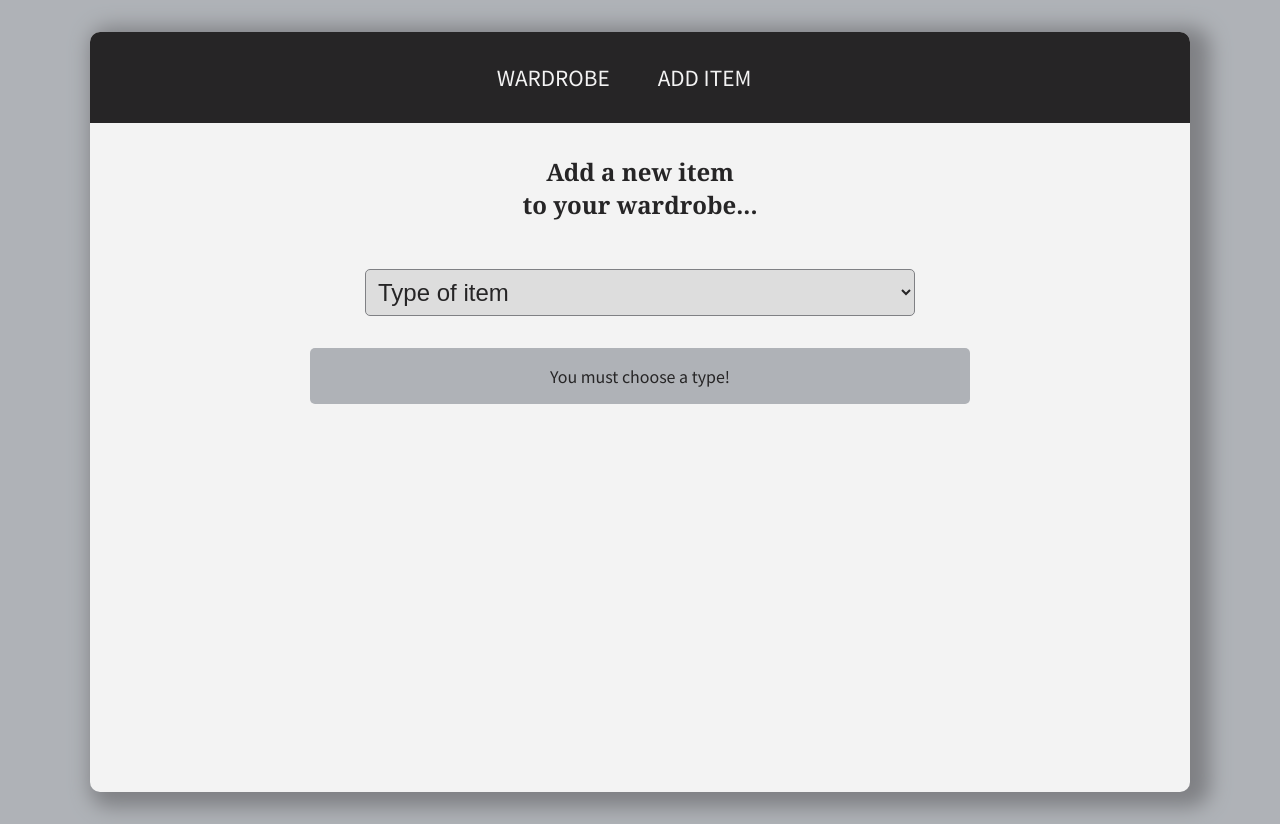
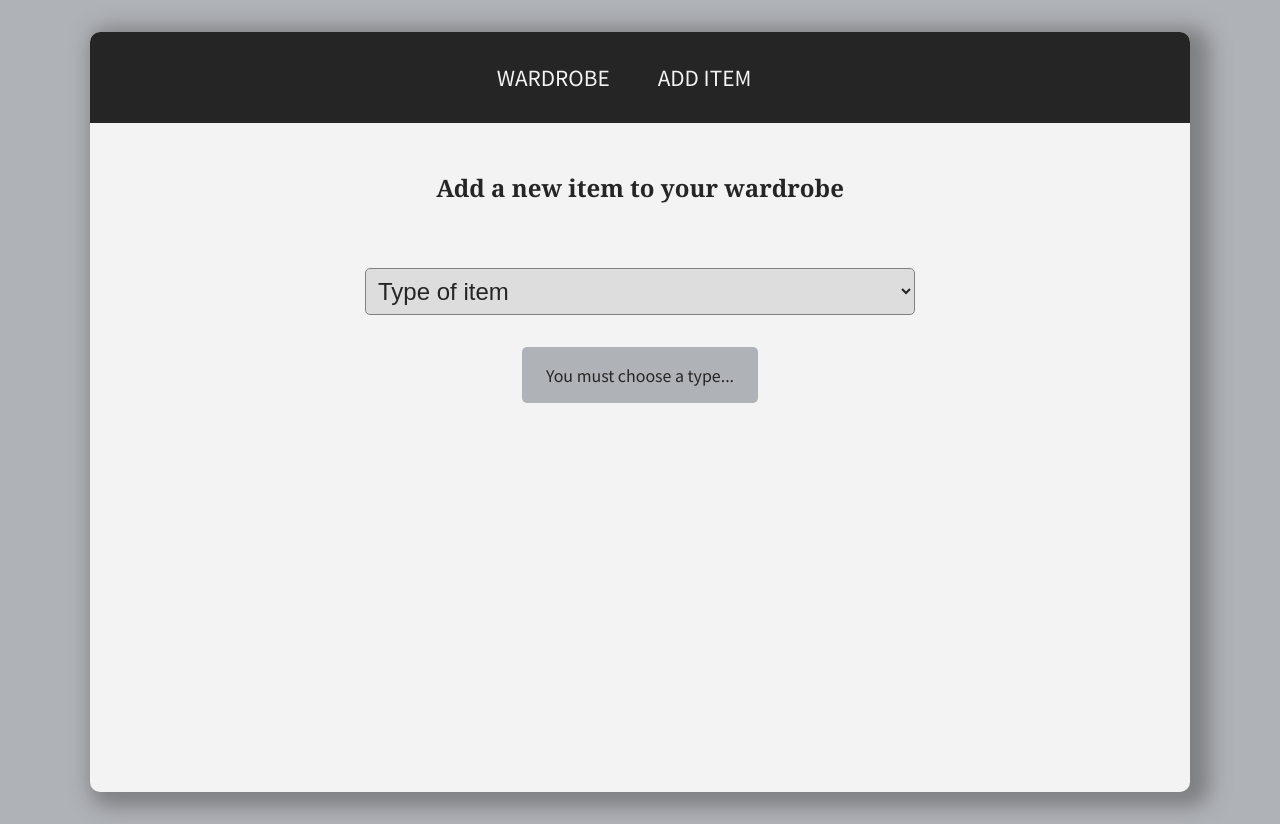
Before and after one commit to chris-mbg/wardrobe-app-react, a React (Create React App) app: page /add in a window 1280 px wide. Built offline with nearby package versions, Linux system fonts and the light colour scheme.

Commit message:
Small styling changes

```diff
--- a/src/css/AddItem.module.css
+++ b/src/css/AddItem.module.css
@@ -2,7 +2,7 @@
   text-align: center;
 }
 .addItem h2 {
-  margin: 2rem;
+  margin: 3rem;
 }
 .select {
   margin: 1rem;
@@ -18,9 +18,12 @@
   outline-color: #262526;
 }
 .feedback{
+  margin: 1rem auto;
+}
+.feedback p {
+  display: inline-block;
+  margin: 0;
   background-color: #afb2b7;
   border-radius: 5px;
-  width: 60%;
-  padding: 1rem;
-  margin: 1rem auto;
+  padding: 1rem 1.5rem;
 }
--- a/src/pages/AddItem.js
+++ b/src/pages/AddItem.js
@@ -11,7 +11,7 @@ const AddItem = () => {
 
   return (
     <div className={styles.addItem}>
-      <h2>Add a new item <br /> to your wardrobe...</h2>
+      <h2>Add a new item to your wardrobe</h2>
       <select className={styles.select} onChange={handleTypeChange}>
         <option value="">Type of item</option>
         <option value="tShirt">T-shirt</option>
@@ -23,7 +23,7 @@ const AddItem = () => {
         <option value="shoes">Shoes</option>
         <option value="accessory">Accessory</option>
       </select>
-      {(typeOfItem === '' && <div className={styles.feedback}>You must choose a type!</div>)}
+      {(typeOfItem === '' && <div className={styles.feedback}><p>You must choose a type...</p></div>)}
       {(typeOfItem === 'tShirt' && <ItemForm typeOfItem={typeOfItem} />)}
       {(typeOfItem === 'shirt' && <ItemForm typeOfItem={typeOfItem} />)}
       {(typeOfItem === 'sweater' && <ItemForm typeOfItem={typeOfItem} />)}
```
